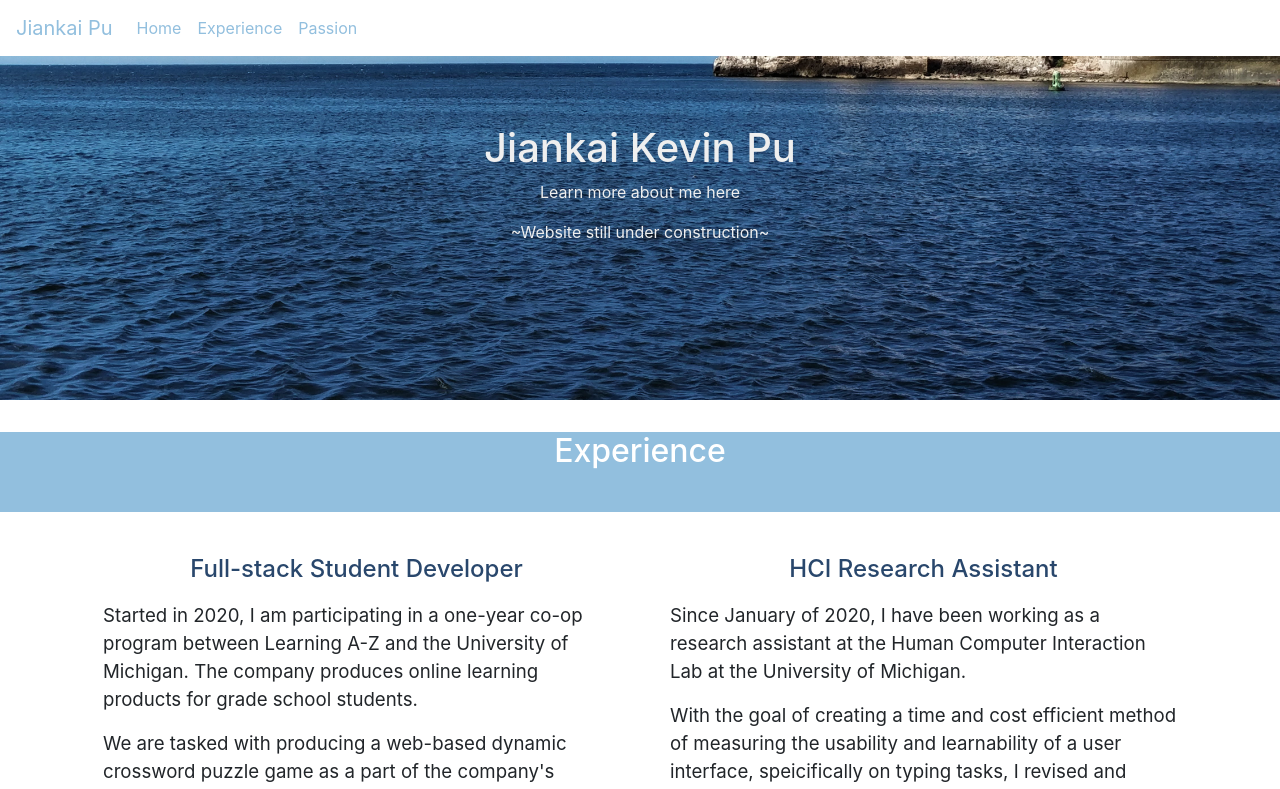
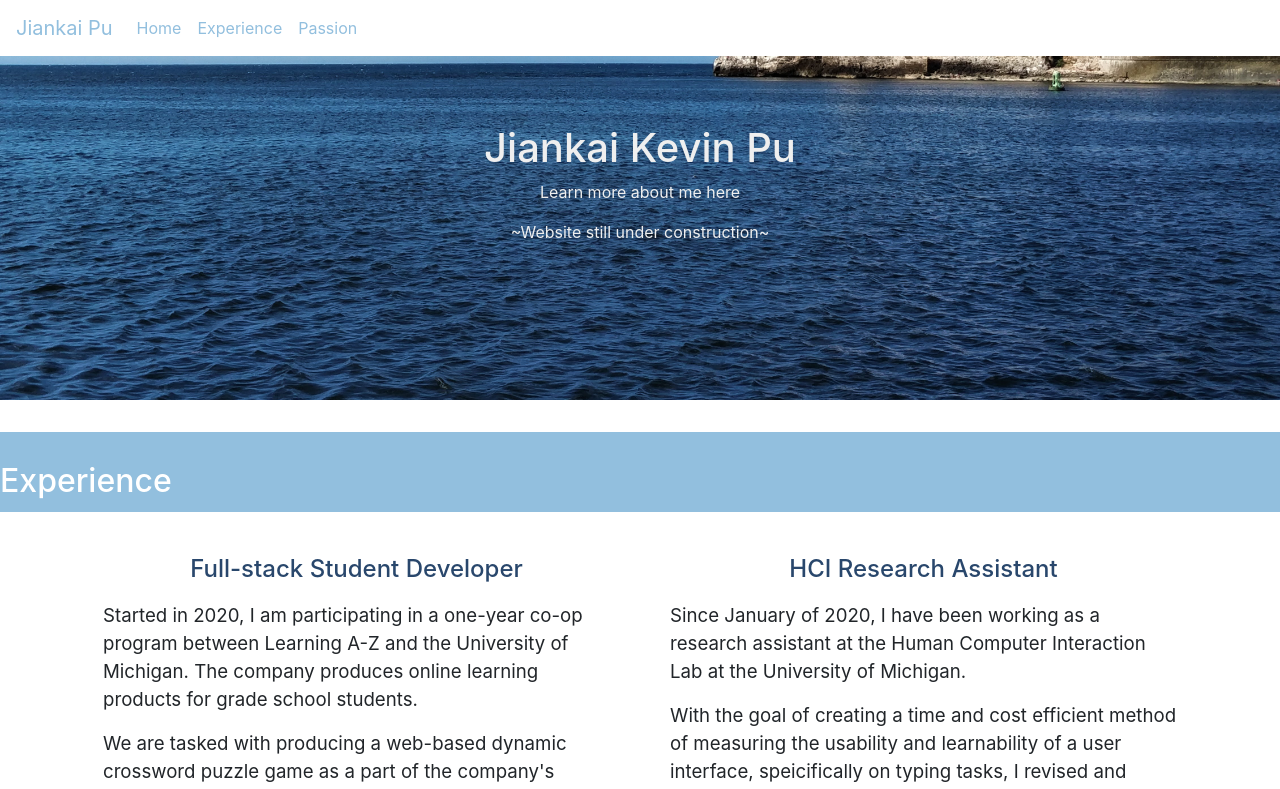
Before and after one commit to kevinpjk/website, a React (Create React App) app: page /#/experience in a window 1280 px wide. Shown: the top 789 px of the page. Built offline with nearby package versions, Linux system fonts and the light colour scheme.

Commit message:
carousel and video

```diff
--- a/src/Experience.js
+++ b/src/Experience.js
@@ -21,8 +21,7 @@ const Styles = styled.div `
     }
 
     .titleText {
-        vertical-align: center;
-        text-align: center;
+        padding-top: 30px;
         place-items: center;
     }
 
@@ -121,19 +120,19 @@ export const Experience = () => {
                             <Col>
                                 <Carousel>
                                     <Carousel.Item>
-                                        <Image src={endless_runner1} alt="Endless Runner 1" rounded style={{width:597, height:355}}/>
+                                        <Image src={endless_runner1} alt="Endless Runner 1" rounded style={{width:597, height:400}}/>
                                         <Carousel.Caption className="caption">
                                             <p>Start screen of the game</p>
                                         </Carousel.Caption>
                                     </Carousel.Item>
                                     <Carousel.Item>
-                                        <Image src={endless_runner2} alt="Endless Runner 2" rounded style={{width:597, height:355}}/>
+                                        <Image src={endless_runner2} alt="Endless Runner 2" rounded style={{width:597, height:400}}/>
                                         <Carousel.Caption className="caption">
                                             <p>Character running on platform</p>
                                         </Carousel.Caption>
                                     </Carousel.Item>
                                     <Carousel.Item>
-                                        <Image src={endless_runner3} alt="Endless Runner 3" rounded style={{width:597, height:355}}/>
+                                        <Image src={endless_runner3} alt="Endless Runner 3" rounded style={{width:597, height:400}}/>
                                         <Carousel.Caption className="caption">
                                             <p>Game over screen <br/>and pick-up items</p>
                                         </Carousel.Caption>
--- a/src/Passion.js
+++ b/src/Passion.js
@@ -9,18 +9,6 @@ const Styles = styled.div `
         border: 3px solid transparent;
         padding-bottom: 40px;
         padding-top: 20px;
-    }
-
-    .title {
-        height: 80px;
-        background-color: #92bfde;
-        color: white;
-    }
-
-    .titleText {
-        vertical-align: center;
-        text-align: center;
-        place-items: center;
     }
 
     .subtitle {
@@ -40,9 +28,6 @@ export const Passion = () => {
     return (
         <Styles>
             <div>
-                <div className="title">
-                    <h2 className="titleText">Passion</h2>
-                </div>
 
                 <Container>
                     <div className="content">
@@ -55,7 +40,7 @@ export const Passion = () => {
                                 </Container>
                             </Col>
                             <Col>
-
+                                <iframe width="560" height="315" src="https://www.youtube.com/embed/KiVdmw0N0gQ" frameborder="0" allow="accelerometer; autoplay; encrypted-media; gyroscope; picture-in-picture" allowfullscreen></iframe>
                             </Col>
                         </Row>
 
```
